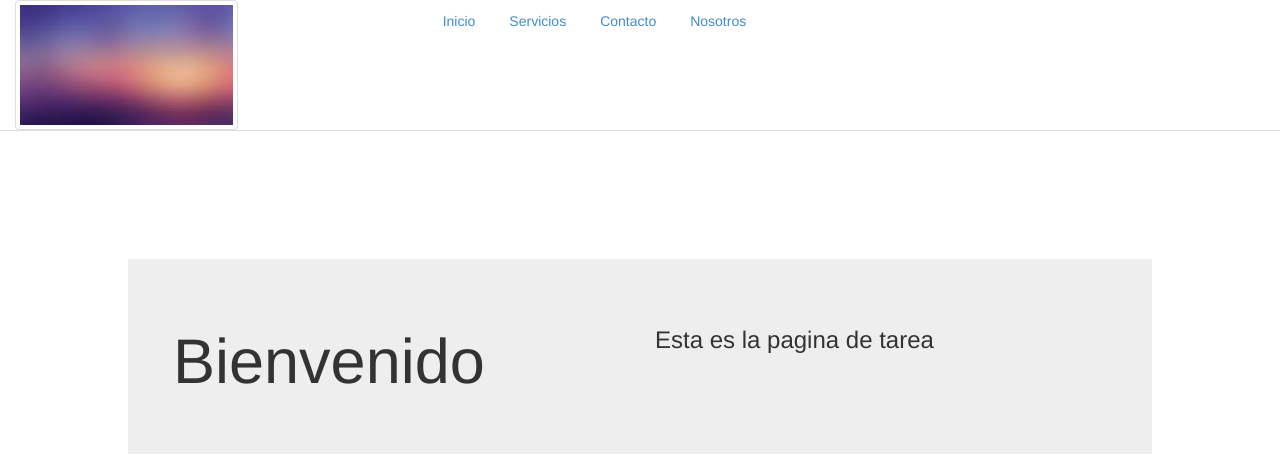
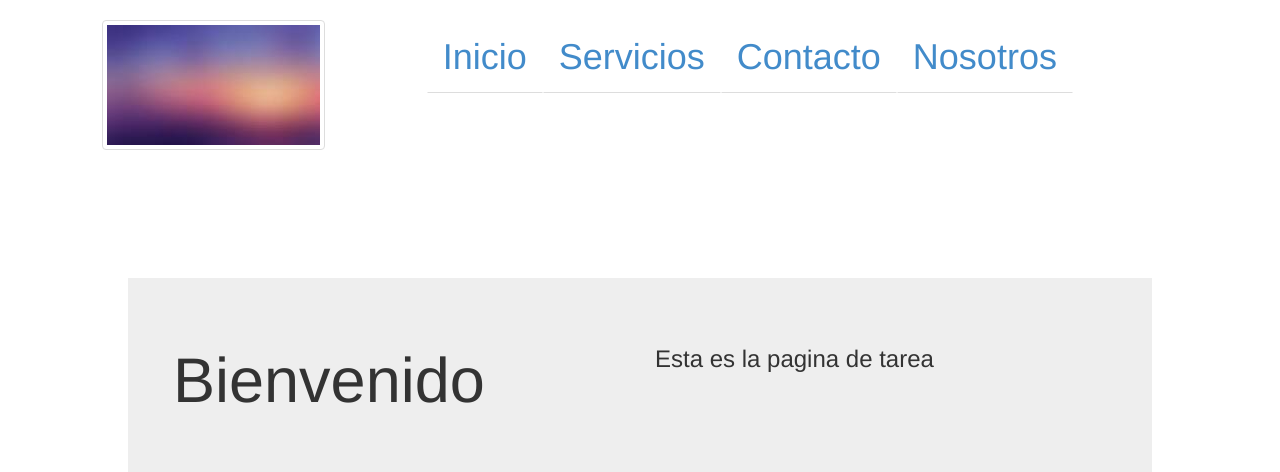
Before and after one commit to JavGar/tareasWeb, a PHP site: page /paginaWeb/index.html in a window 1280 px wide. Shown: the top 472 px of the page. Run offline with PHP 8.4, Linux system fonts and the light colour scheme.

Commit message:
Modifica la ubicacion y el estilo en la cabecera

```diff
--- a/paginaWeb/index.html
+++ b/paginaWeb/index.html
@@ -8,16 +8,18 @@
 </head>
 <body bgcolor="#C0CCCC">
 	<header id="cabeza">
-		<div class="col-md-4">
+		<div class="col-md-4" align="center">
 			<img src="imag/fondo.jpg" class="img-thumbnail">
 		</div>
 		<div>
-			<ul class="nav nav-tabs" role="tablist">
-				<li clase="active"><a href="#">Inicio</a></li>
-				<li><a href="#">Servicios</a></li>
-				<li><a href="#">Contacto</a></li>
-				<li><a href="#">Nosotros</a></li>
-			</ul>
+			<h1>
+				<ul class="nav nav-tabs nav-tabs-justified" role="tablist">
+					<li clase="active"><a href="#">Inicio</a></li>
+					<li><a href="#">Servicios</a></li>
+					<li><a href="#">Contacto</a></li>
+					<li><a href="#">Nosotros</a></li>
+				</ul>
+			</h1>
 		</div>
 	</header>
 
```
Also changed, not shown: paginaWeb/css/micss.css (line endings or trailing spaces).
